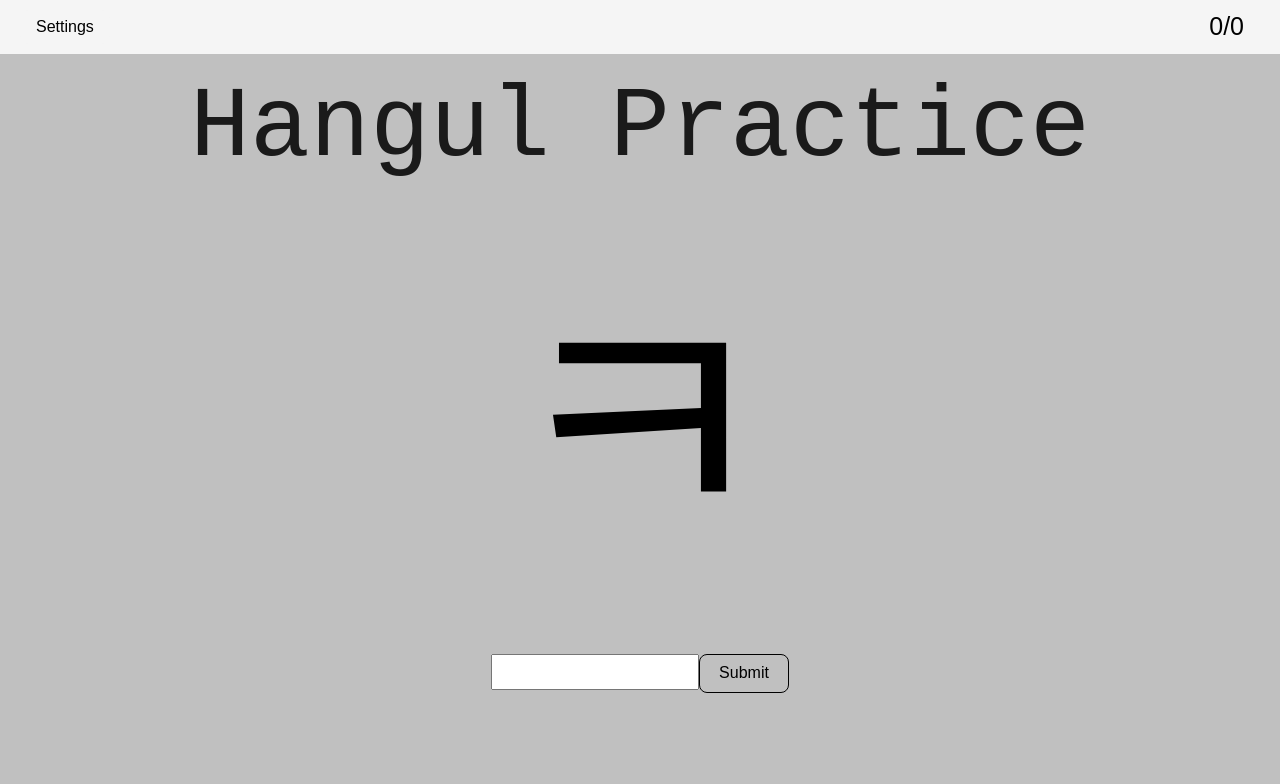
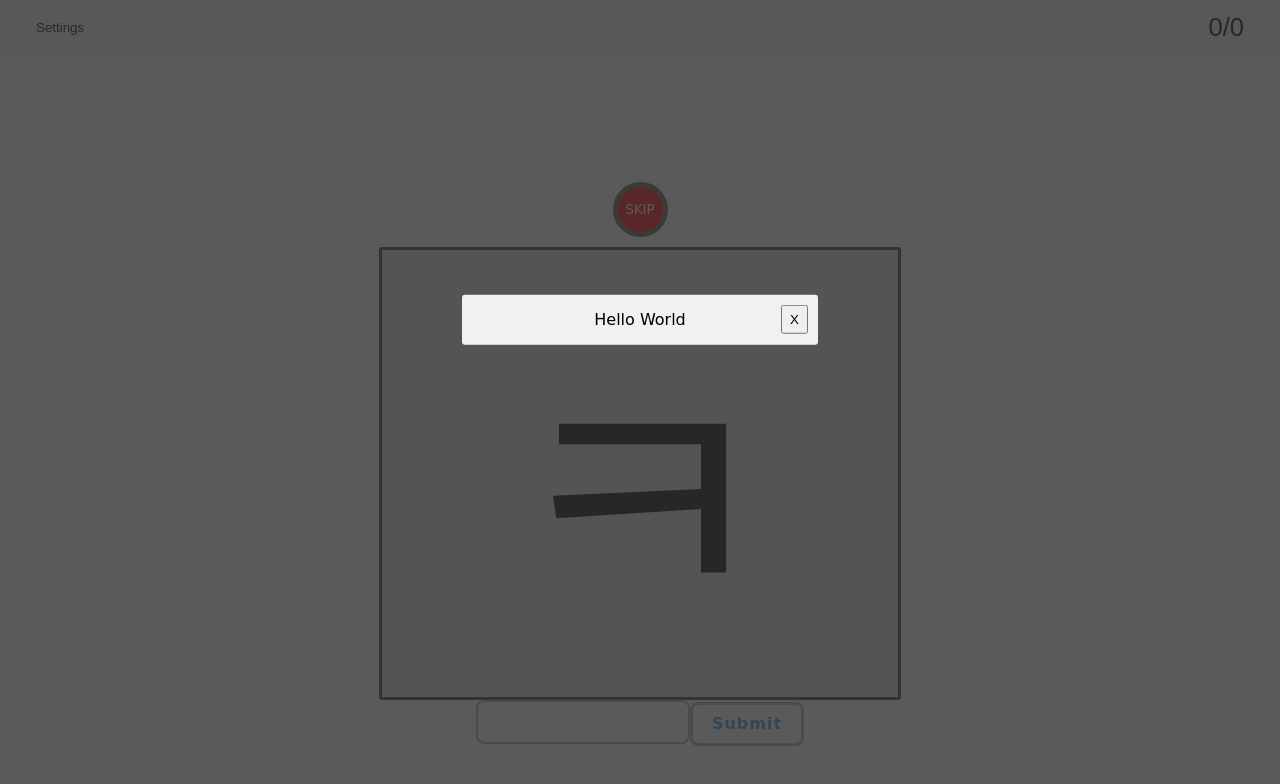
Before and after one commit to KavanGGandhi/Learn-Hangul, a React (Vite) app: page / in a window 1280 px wide. Both pictures are taken after a click on the button "Settings". Shown: the top 784 px of the page. Built offline with nearby package versions, Linux system fonts and the light colour scheme.

Commit message:
Added skip button and settings modal

```diff
--- a/src/AnswerInput.jsx
+++ b/src/AnswerInput.jsx
@@ -1,7 +1,6 @@
 import React, { useState } from 'react';
 
-export default function AnswerInput({ isCorrect, handleInputSubmit }) {
-    const [input, setInput] = useState('');
+export default function AnswerInput({ input, setInput, isCorrect, handleInputSubmit }) {
 
     const handleInputChange = (event) => {
         setInput(event.target.value);
@@ -12,15 +11,22 @@ export default function AnswerInput({ isCorrect, handleInputSubmit }) {
         setInput('');
     }
 
+    const handleKeyDown = (event) => {
+        if (event.key === 'Enter') {
+            handleSubmit();
+        }
+    }
+
     return (
         <div>
             <div>
                 <input
-                    class="answerInput"
+                    className="answerInput"
                     type="text"
                     value={input}
-                    onChange={handleInputChange}/>
-                <button onClick={handleSubmit}>Submit</button>
+                    onChange={handleInputChange}
+                    onKeyDown={handleKeyDown}/>
+                <button className="submit" onClick={handleSubmit}>Submit</button>
             </div>
             {isCorrect === true && (
                 <div style={{color: 'green'}}>Correct!</div>
--- a/src/App.jsx
+++ b/src/App.jsx
@@ -8,6 +8,11 @@ export default function App({ questions }) {
     const [isCorrect, setIsCorrect] = useState(null);
     const [score, setScore] = useState(scoreInitialState);
     const [wrongAnswer, setWrongAnswer] = useState(false);
+    const [input, setInput] = useState('');
+    const [skip, setSkip] = useState(false);
+    const [modal, setModal] = useState(false);
+
+    const answerList = answer.map((element, i) => [ i > 0 && ", ", <li key={i}>{element}</li>]);
 
     const handleInputSubmit = (input) => {
         if (answer.includes(input)) {
@@ -40,26 +45,49 @@ export default function App({ questions }) {
     }
 
     const handleNextQuestion = () => {
+        setSkip(false);
         setCurrentQuestion(Math.floor(Math.random() * questions.length));
+    }
+    const handleSkip = () => {
+        if (!wrongAnswer) {
+            setScore((prev) => ({
+                ...prev,
+                total: prev.total + 1
+            }))
+            setWrongAnswer(true);
+        }
+        setSkip(true);
+    }
+
+    const toggleSettings = () => {
+        setModal(!modal);
     }
 
     return (
         <div>
-            <div class="top">
-                <button class="settings"> Settings </button>
-                <div class="scoreboard">
+            <div className="top">
+                <button
+                onClick={toggleSettings}
+                className="settingsButton">
+                Settings </button>
+                <div className="scoreboard">
                     {score.correct + '/' + score.total}
                 </div>
             </div>
-            <div class="rest">
-                <div class="title">
-                    Hangul Practice
+            <button className="skip" onClick={handleSkip}>SKIP</button>
+            {skip ? <ul className='answers'>{answerList}</ul> : null}
+            <div>
+                <div className="kSymbol">{question}</div>
+            </div>
+            <AnswerInput input={input} setInput={setInput} isCorrect={isCorrect} handleInputSubmit={handleInputSubmit}/>
+            {modal && (<div className='settingsModal'>
+                <div className='overlay'></div>
+                <div className='modalContent'>
+                    Hello World
+                    <button onClick={toggleSettings} className='closeModal'>X</button>
                 </div>
-                <div>
-                    <div class="kSymbol">{question}</div>
-                </div>
-                <AnswerInput isCorrect={isCorrect} handleInputSubmit={handleInputSubmit}/>
-            </div>
+
+            </div>)}
         </div>
     )
 };
--- a/src/index.css
+++ b/src/index.css
@@ -3,7 +3,7 @@
 }
 
 #root {
-  font-family: Arial, Helvetica, sans-serif;
+  font-family: "Comic Sans MS", cursive;
   line-height: 1.5;
   font-weight: 400;
   height: 100vh;
@@ -19,9 +19,8 @@ body{
   text-align: center;
   height: 100vh;
   width: 100vw;
-  background-color: #C0C0C0;
-  color: black;
   line-height: 1.5;
+  font-size: 1em;
 }
 
 .top{
@@ -34,6 +33,7 @@ body{
   top: 0;
   background-color: #f5f5f5;
   padding: 0 20px;
+  color: black;
 }
 
 .scoreboard {
@@ -41,11 +41,11 @@ body{
   vertical-align: middle;
   text-align: center;
   font-family: fantasy;
-  font-size: 25px;
+  font-size: 1.6em;
   padding: 8px 16px;
 }
 
-.settings {
+.settingsButton {
   border: none;
   border-radius: 8px;
   padding: 8px 16px;
@@ -54,46 +54,135 @@ body{
   cursor: pointer;
 }
 
-.settings:hover {
+.settingsButton:hover {
   background-color: #dcdcdc;
 }
 
-.title {
-  font-size: 100px;
-  font-family: monospace;
-  margin: 0;
-  padding: 0;
-  color: #1a1a1a;
+.skip {
+  margin-top: 10%;
+  border: 5px #5e5e5e solid;
+  border-radius: 100%;
+  padding-top: 10px;
+  padding-bottom: 10px;
+  width: 55px;
+  height: 55px;
+  left: 0;
+  right: 0;
+  margin-left: auto;
+  margin-right: auto;
+  background-color: #ff0000;
+  color: white;
+  font-family: "Comic Sans MS", cursive;
+  cursor: pointer;
+  margin-bottom: 10px;
+}
+
+.skip:hover {
+  background-color: #dd0000;
+}
+
+.answers {
+  display: flex;
+  width: 40%;
+  left: 0;
+  right: 0;
+  margin-left: auto;
+  margin-right: auto;
+  justify-content: center;
+  padding-inline-start: 0;
+  list-style: none;
+  height: 25px;
+  font-size: 1.2em;
+  margin-block-end: -30px;
+  margin-block-start: 0;
+  color: black;
+}
+
+li {
+  margin-left: 3px;
 }
 
 .kSymbol {
   font-family: 'AppleMyungjo', serif;
-  font-size: 300px;
-}
-
-h1 {
-  font-size: 3.2em;
-  line-height: 1.1;
+  font-size: 18.75em;
+  line-height: normal;
+  padding-top: 1%;
+  padding-left: 2px;
+  padding-right: 2px;
+  border-radius: 3px;
+  border: 3px solid #3d3d3d;
+  width: 40%;
+  margin-top: 0;
+  left: 0;
+  right: 0;
+  margin-left: auto;
+  margin-right: auto;
+  background-color: #e2e2e2;
+  color: black;
 }
 
 .answerInput {
   width: 200px;
   height: 30px;
-  font-size: 20px;
+  font-size: 1.3em;
   text-align: center;
+  background-color: #ffffff;
+  color: inherit;
+  padding: 5px;
+  border: 2px solid #b5b5b5;
+  border-radius: 8px;
 }
 
-button {
+.submit {
   border-radius: 8px;
-  border: 1px solid black;
+  border: 3px solid #b5b5b5;
   padding: 0.6em 1.2em;
   font-size: 1em;
-  font-weight: 500;
-  font-family: inherit;
-  background-color: inherit;
+  letter-spacing: 1px;
+  font-weight: bold;
+  font-family: "Comic Sans MS", cursive;
+  background-color: white;
   cursor: pointer;
-  transition: border-color 0.25s;
+  color: #3c99dc;
 }
-button:hover {
-  border-color: #646cff;
+.submit:hover {
+  background-color: #dedfe4;
 }
+
+body.active-modal {
+  overflow-y: hidden;
+}
+
+.settingsModal, .overlay {
+  width: 100vw;
+  height: 100vh;
+  top: 0;
+  left: 0;
+  right: 0;
+  bottom: 0;
+  position: fixed;
+}
+
+.overlay {
+  background: rgba(49,49,49,0.8);
+}
+.modalContent {
+  position: absolute;
+  top: 40%;
+  left: 50%;
+  transform: translate(-50%, -50%);
+  line-height: 1.4;
+  background: #f1f1f1;
+  padding: 14px 28px;
+  border-radius: 3px;
+  max-width: 600px;
+  min-width: 300px;
+}
+
+.closeModal {
+  position: absolute;
+  top: 10px;
+  right: 10px;
+  padding: 5px 7px;
+  cursor: pointer;
+}
```
